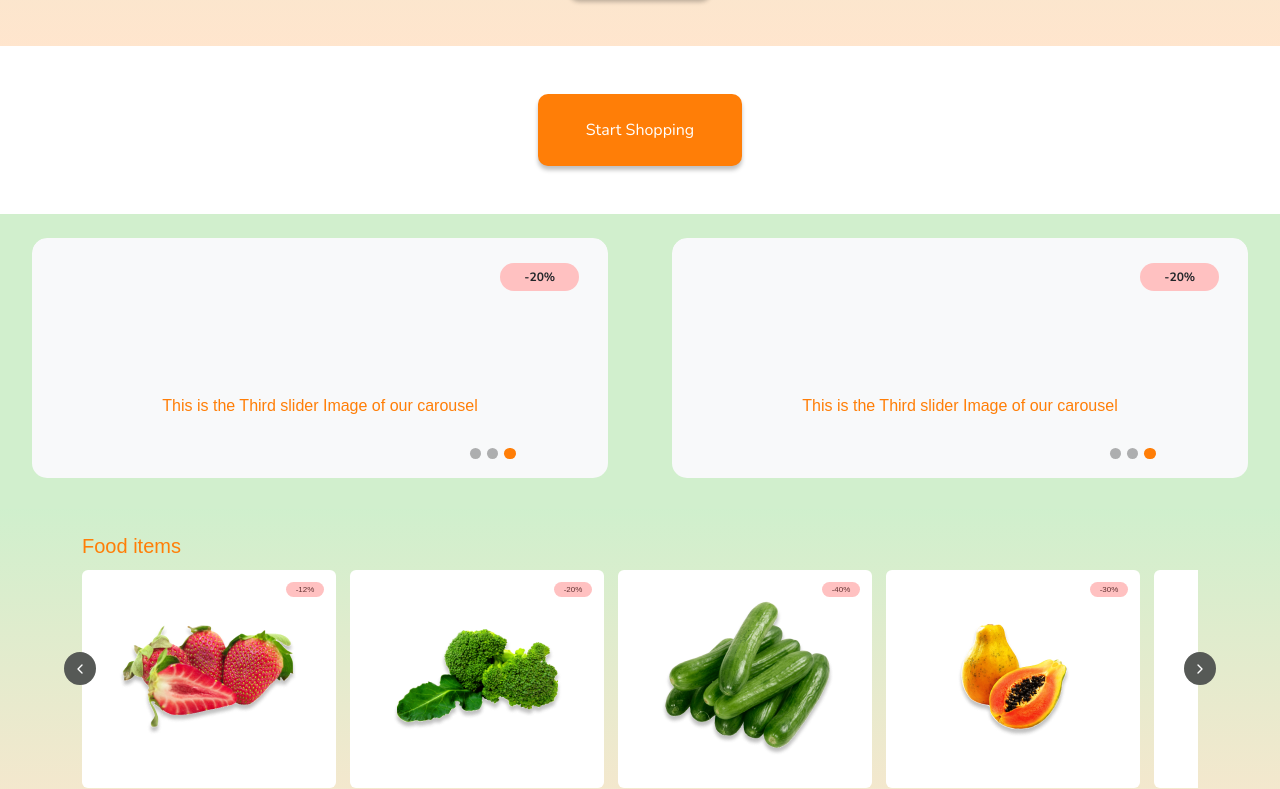
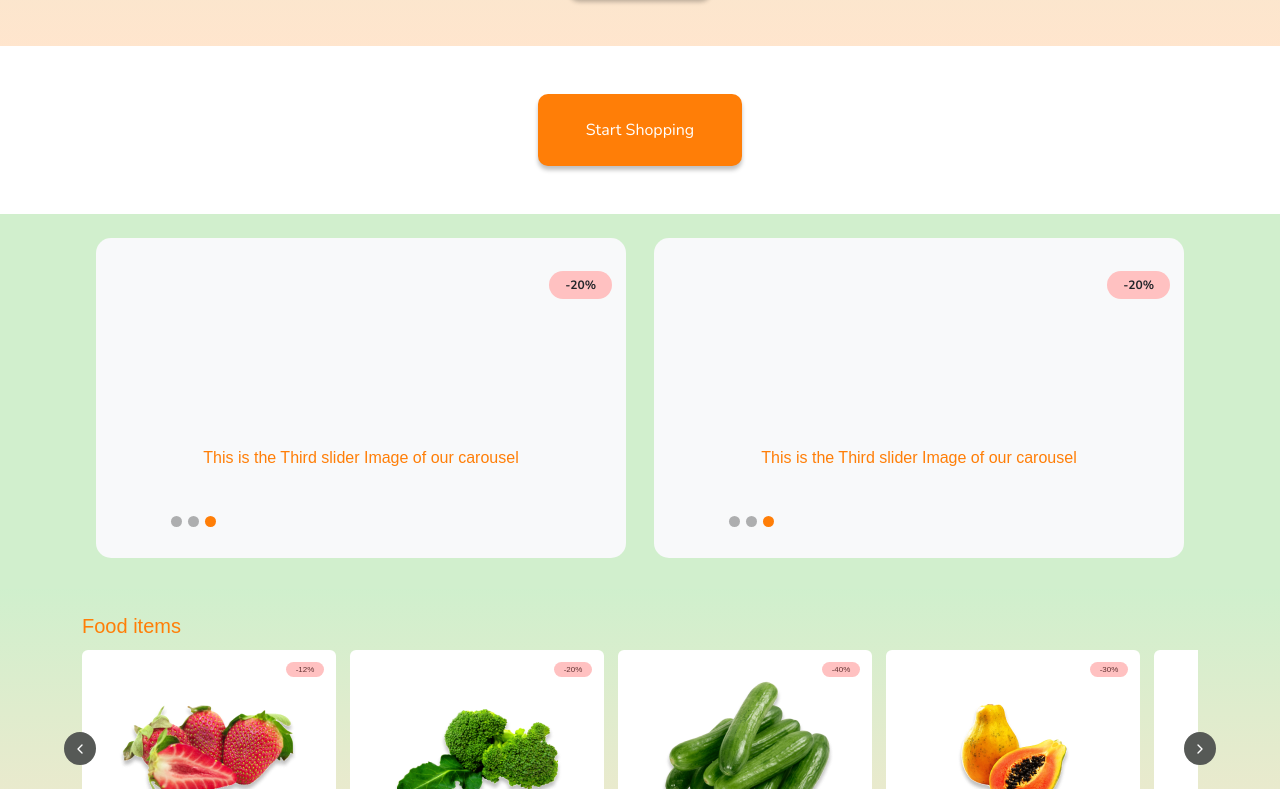
Before and after one commit to codeHokage1/group3-eCommerce, a React (Create React App) app in the folder e-commerce/: page / in a window 1280 px wide. Shown: the part 1324-2113 px from the top of the page. Built offline with nearby package versions, Linux system fonts and the light colour scheme; a web font is replaced by a local one.

Commit message:
autoslides instead of arrows

```diff
--- a/e-commerce/src/components/AutoSlide/AutoSlide.js
+++ b/e-commerce/src/components/AutoSlide/AutoSlide.js
@@ -19,8 +19,9 @@ function AutoSlide(props) {
   }, [activeIndex]);
 
   return (
-    <div className="d-flex bg_autoslide mobile-slides">
-      <div className="slider-container my-4">
+    <div className="bg_autoslide mobile-slides">
+      <div class="container d-sm-flex justify-content-between">
+        <div className="slider-container my-4 ">
           <SliderContent activeIndex={activeIndex} sliderImage={sliderImage} />
           <DiscountBadge value="-20%"/>
           {/* <Arrows
@@ -55,6 +56,7 @@ function AutoSlide(props) {
           />
         </div>
       </div>
+    </div>
   );
 }
 
--- a/e-commerce/src/components/AutoSlide/slider.css
+++ b/e-commerce/src/components/AutoSlide/slider.css
@@ -3,15 +3,15 @@
 }
 
 :root {
-  --heights: 30vh;
-  --widths: 100%;
+  --heights: 40vh;
+  --widths: 95%;
 }
 
 .slider-container {
   height: 50%;
-  width: 45%;
+  width: 55%;
   position: relative;
-  margin: auto;
+  /* margin: auto; */
   overflow: hidden;
   border-radius: 15px;
 }
@@ -91,7 +91,7 @@
   position: absolute;
   display: flex;
   top: 85%;
-  left: 30%;
+  right: 30%;
   justify-content: center;
   z-index: 200;
 }
@@ -132,7 +132,7 @@
     flex-direction: column !important;
   }
   .slider-container{
-    height: var(--heights);
-    width: 300px;
+    height: 50%;
+  width: 100%;
   }
 }
--- a/e-commerce/src/components/AutoSlide/sliderImage.js
+++ /dev/null
@@ -1,41 +0,0 @@
-// import First from "../../assets/First.jpg"
-// import Second from "../../assets/Second.jpg";
-// import Third from "../../assets/Third.jpg";
-
-export default [
-  {
-    title: "First Slide",
-    description: "This is the first slider Image of our carousel",
-    // urls: First,
-  },
-  {
-    title: "Second Slide",
-    description: "This is the second slider Image of our carousel",
-    // urls: Second,
-  },
-  {
-    title: "Third Slide",
-    description: "This is the Third slider Image of our carousel",
-    // urls: Third,
-  },
-  // {
-  //   title: "Fourth Slide",
-  //   description: "This is the Fourth slider Image of our carousel",
-  //   urls: "https://mdbootstrap.com/img/Photos/Slides/img%20(133).jpg",
-  // },
-  // {
-  //   title: "Fifth Slide",
-  //   description: "This is the Fifth slider Image of our carousel",
-  //   urls: "https://mdbootstrap.com/img/Photos/Slides/img%20(147).jpg",
-  // },
-  // {
-  //   title: "Sixth Slide",
-  //   description: "This is the Sixth slider Image of our carousel",
-  //   urls: "https://mdbootstrap.com/img/Photos/Slides/img%20(105).jpg",
-  // },
-  // {
-  //   title: "Seventh Slide",
-  //   description: "This is the Seventh slider Image of our carousel",
-  //   urls: "https://mdbootstrap.com/img/Photos/Slides/img%20(102).jpg",
-  // },
-];
--- a/e-commerce/src/components/Categories/Categories.jsx
+++ b/e-commerce/src/components/Categories/Categories.jsx
@@ -7,12 +7,14 @@ import "./Categories.css"
 const Categories = () => {
 
     const settings = {
-      arrows: true,
+        arrows: true,
         dots: false,
         infinite: true,
         speed: 500,
         slidesToShow: 6,
         slidesToScroll: 1,
+        autoplay: true,
+      autoplaySpeed: 1000,
         className: 'react__slick__slider__parent',
         responsive: [
         {
--- a/e-commerce/src/components/DiscountBadge.jsx
+++ b/e-commerce/src/components/DiscountBadge.jsx
@@ -2,7 +2,7 @@ import React from 'react'
 
 const DiscountBadge = ({value}) => {
   return (
-    <p className='badge px-4 py-2 rounded-pill text-dark' style={style}>{value}</p>
+    <p className='badge px-3 py-2 rounded-pill text-dark' style={style}>{value}</p>
   )
 }
 
```
Also changed, not shown: e-commerce/src/components/AutoSlide/images.js (added, +23 -0 lines). Lines whose indentation alone changed are shown as unchanged.
